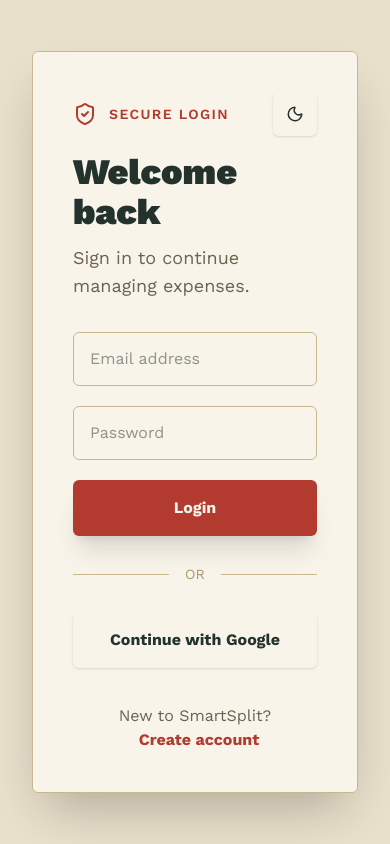
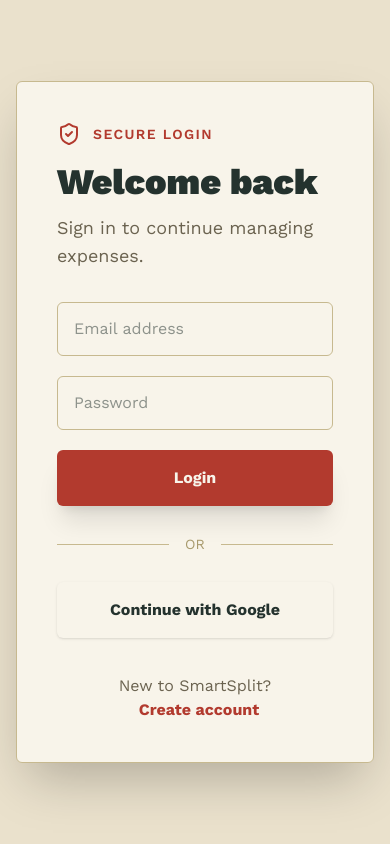
Before and after one commit to sharan1902005-ui/smartsplit-wallet, a React (Vite) app: page /login in a window 390 px wide. Built offline with nearby package versions, Linux system fonts and the light colour scheme.

Commit message:
fix: mobile login - remove missing imports, fix padding

```diff
--- a/src/pages/Login.jsx
+++ b/src/pages/Login.jsx
@@ -9,8 +9,6 @@ import { auth, db } from "../firebase/config";
 import { doc, setDoc } from "firebase/firestore";
 import { useNavigate } from "react-router-dom";
 import { Wallet, ShieldCheck, Sparkles } from "lucide-react";
-import { cleanDisplayName } from "../utils/memberDisplay";
-import ThemeToggle from "../components/ThemeToggle";
 
 export default function Login() {
   const navigate = useNavigate();
@@ -29,7 +27,7 @@ export default function Login() {
       const user = result.user;
       await setDoc(doc(db, "users", user.uid), {
         uid: user.uid,
-        name: cleanDisplayName(user.displayName, "User"),
+        name: user.displayName || "User",
         email: user.email || "",
         photo: user.photoURL || "",
       }, { merge: true });
@@ -58,7 +56,7 @@ export default function Login() {
       const user = result.user;
       await setDoc(doc(db, "users", user.uid), {
         uid: user.uid,
-        name: cleanDisplayName(user.displayName || email.split("@")[0], "User"),
+        name: user.displayName || email.split("@")[0],
         email: user.email || "",
         photo: user.photoURL || "",
       }, { merge: true });
@@ -134,19 +132,16 @@ export default function Login() {
       </div>
 
       {/* RIGHT LOGIN */}
-      <div className="w-full md:w-1/2 flex items-center justify-center px-8">
+      <div className="w-full md:w-1/2 flex items-center justify-center px-4 py-10 md:px-8">
         <div className="w-full max-w-md bg-[#F8F4EA] dark:bg-[#221F1A] backdrop-blur-xl border border-[#C7B98F] dark:border-[#3a352b] rounded-md shadow-2xl p-10">
 
           <div className="mb-8">
-            <div className="flex items-center justify-between gap-4 mb-4">
-              <div className="flex items-center gap-3">
+            <div className="flex items-center gap-3 mb-4">
                 <ShieldCheck className="text-[#B23A2E]" />
                 <span className="text-sm font-semibold text-[#B23A2E] uppercase tracking-widest">
                   Secure Login
                 </span>
               </div>
-              <ThemeToggle />
-            </div>
 
             <h2 className="text-4xl font-black text-[#24322E] dark:text-[#EFE7D6]">
               {isSignup ? "Create account" : "Welcome back"}
```
